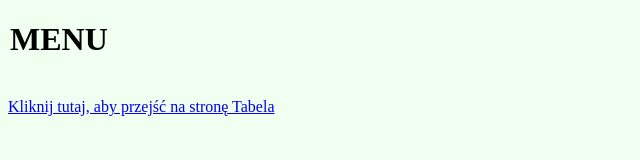
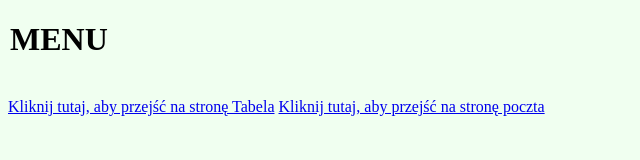
Before and after one commit to Kasia270/menu, a plain HTML site: page index.html in a window 1280 px wide. Shown: the whole page, without its empty margins (0-640 px from the left). Drawn offline with Linux system fonts and the light colour scheme.

Commit message:
Update index.html

```diff
--- a/index.html
+++ b/index.html
@@ -9,6 +9,7 @@
 	<body>
 <h1 align=left>  <font color="black" size="6" > <LEGEND> MENU </LEGEND> </font>  </h1> <br>
 <a href="https://kasia270.github.io/TabelaWasi/" target="_blank">Kliknij tutaj, aby przejść na stronę Tabela</a>
+<a href="https://kasia270.github.io/PocztaWasi/" target="_blank">Kliknij tutaj, aby przejść na stronę poczta</a>
 
 
 	</head>
```
